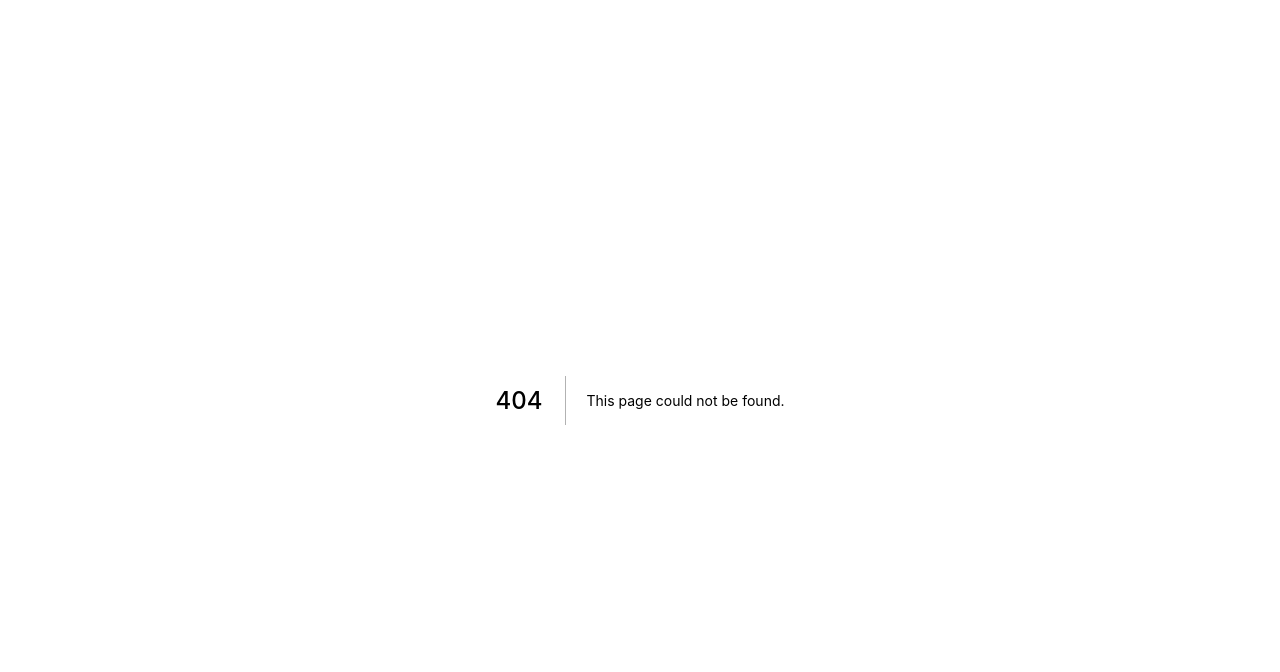
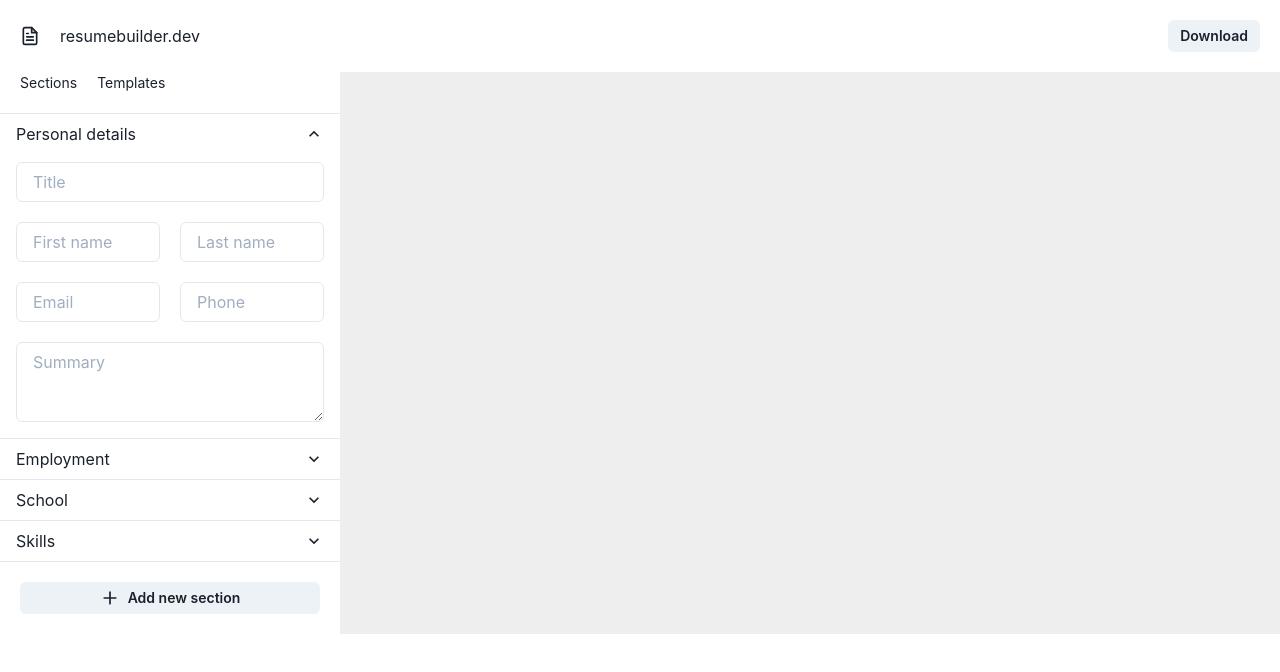
Before and after one commit to malcodeman/resumebuilder.dev, a Next.js app: page /1 in a window 1280 px wide. Before the commit this address had no page. Shown: the top 672 px of the page. Built offline with nearby package versions, Linux system fonts and the light colour scheme.

Commit message:
Adds builder page

```diff
--- /dev/null
+++ b/components/EmploymentSection.tsx
@@ -0,0 +1,51 @@
+import {
+  Box,
+  Grid,
+  AccordionButton,
+  AccordionIcon,
+  AccordionItem,
+  AccordionPanel,
+  Input,
+  GridItem,
+  Textarea,
+  Button,
+} from "@chakra-ui/react";
+import { Plus } from "react-feather";
+
+function EmploymentSection() {
+  return (
+    <AccordionItem>
+      <h2>
+        <AccordionButton>
+          <Box flex="1" textAlign="left">
+            Employment
+          </Box>
+          <AccordionIcon />
+        </AccordionButton>
+      </h2>
+      <AccordionPanel pb={4}>
+        <Grid templateColumns="1fr 1fr" gap="20px" mb="20px">
+          <GridItem colSpan={2}>
+            <Input placeholder="Job title" />
+          </GridItem>
+          <GridItem colSpan={2}>
+            <Input placeholder="Company name" />
+          </GridItem>
+          <Input placeholder="Start date" />
+          <Input placeholder="End date" />
+          <GridItem colSpan={2}>
+            <Input placeholder="City" />
+          </GridItem>
+          <GridItem colSpan={2}>
+            <Textarea placeholder="Description" />
+          </GridItem>
+        </Grid>
+        <Button size="sm" leftIcon={<Plus size={20} />} width="100%">
+          Add employment
+        </Button>
+      </AccordionPanel>
+    </AccordionItem>
+  );
+}
+
+export default EmploymentSection;
--- a/components/Logo.tsx
+++ b/components/Logo.tsx
@@ -1,14 +1,17 @@
 import { Text, Flex, Box } from "@chakra-ui/react";
 import { FileText } from "react-feather";
+import Link from "next/link";
 
 function Logo() {
   return (
-    <Flex alignItems="center">
-      <Box marginRight="20px">
-        <FileText size={20} />
-      </Box>
-      <Text>resumebuilder.dev</Text>
-    </Flex>
+    <Link href="/">
+      <Flex alignItems="center" _hover={{ cursor: "pointer" }}>
+        <Box marginRight="20px">
+          <FileText size={20} />
+        </Box>
+        <Text>resumebuilder.dev</Text>
+      </Flex>
+    </Link>
   );
 }
 
--- /dev/null
+++ b/components/PersonalDetailsSection.tsx
@@ -0,0 +1,42 @@
+import {
+  Box,
+  Grid,
+  AccordionButton,
+  AccordionIcon,
+  AccordionItem,
+  AccordionPanel,
+  Input,
+  GridItem,
+  Textarea,
+} from "@chakra-ui/react";
+
+function PersonalDetailsSection() {
+  return (
+    <AccordionItem>
+      <h2>
+        <AccordionButton>
+          <Box flex="1" textAlign="left">
+            Personal details
+          </Box>
+          <AccordionIcon />
+        </AccordionButton>
+      </h2>
+      <AccordionPanel pb={4}>
+        <Grid templateColumns="1fr 1fr" gap="20px">
+          <GridItem colSpan={2}>
+            <Input placeholder="Title" />
+          </GridItem>
+          <Input placeholder="First name" />
+          <Input placeholder="Last name" />
+          <Input placeholder="Email" />
+          <Input placeholder="Phone" />
+          <GridItem colSpan={2}>
+            <Textarea placeholder="Summary" />
+          </GridItem>
+        </Grid>
+      </AccordionPanel>
+    </AccordionItem>
+  );
+}
+
+export default PersonalDetailsSection;
--- /dev/null
+++ b/components/SchoolSection.tsx
@@ -0,0 +1,48 @@
+import {
+  Box,
+  Grid,
+  AccordionButton,
+  AccordionIcon,
+  AccordionItem,
+  AccordionPanel,
+  Input,
+  GridItem,
+  Textarea,
+  Button,
+} from "@chakra-ui/react";
+import { Plus } from "react-feather";
+
+function SchoolSection() {
+  return (
+    <AccordionItem>
+      <h2>
+        <AccordionButton>
+          <Box flex="1" textAlign="left">
+            School
+          </Box>
+          <AccordionIcon />
+        </AccordionButton>
+      </h2>
+      <AccordionPanel pb={4}>
+        <Grid templateColumns="1fr 1fr" gap="20px" mb="20px">
+          <GridItem colSpan={2}>
+            <Input placeholder="Degree" />
+          </GridItem>
+          <Input placeholder="Start date" />
+          <Input placeholder="End date" />
+          <GridItem colSpan={2}>
+            <Input placeholder="City" />
+          </GridItem>
+          <GridItem colSpan={2}>
+            <Textarea placeholder="Description" />
+          </GridItem>
+        </Grid>
+        <Button size="sm" leftIcon={<Plus size={20} />} width="100%">
+          Add school
+        </Button>
+      </AccordionPanel>
+    </AccordionItem>
+  );
+}
+
+export default SchoolSection;
--- /dev/null
+++ b/components/SkillsSection.tsx
@@ -0,0 +1,40 @@
+import {
+  Box,
+  Grid,
+  AccordionButton,
+  AccordionIcon,
+  AccordionItem,
+  AccordionPanel,
+  Input,
+  GridItem,
+  Textarea,
+  Button,
+} from "@chakra-ui/react";
+import { Plus } from "react-feather";
+
+function SkillsSection() {
+  return (
+    <AccordionItem>
+      <h2>
+        <AccordionButton>
+          <Box flex="1" textAlign="left">
+            Skills
+          </Box>
+          <AccordionIcon />
+        </AccordionButton>
+      </h2>
+      <AccordionPanel pb={4}>
+        <Grid templateColumns="1fr 1fr" gap="20px" mb="20px">
+          <GridItem colSpan={2}>
+            <Input placeholder="Name" />
+          </GridItem>
+        </Grid>
+        <Button size="sm" leftIcon={<Plus size={20} />} width="100%">
+          Add skill
+        </Button>
+      </AccordionPanel>
+    </AccordionItem>
+  );
+}
+
+export default SkillsSection;
--- /dev/null
+++ b/pages/[id].tsx
@@ -0,0 +1,87 @@
+import React from "react";
+import Head from "next/head";
+import { Box, Button, Flex, Grid, Text, Accordion } from "@chakra-ui/react";
+import { Plus } from "react-feather";
+import { useRouter } from "next/router";
+
+import Logo from "../components/Logo";
+import PersonalDetailsSection from "../components/PersonalDetailsSection";
+import EmploymentSection from "../components/EmploymentSection";
+import SchoolSection from "../components/SchoolSection";
+import SkillsSection from "../components/SkillsSection";
+
+type resumeType = {
+  id: string;
+  name: string;
+  updated: number;
+};
+const defaultResume = {
+  id: "",
+  name: "",
+  updated: Date.now(),
+};
+
+function getStorageResume(id: string | string[]) {
+  try {
+    const resumes: resumeType[] =
+      JSON.parse(localStorage.getItem("resumes")) || [];
+    const data = resumes.find((item) => item.id === id) || defaultResume;
+
+    return data;
+  } catch {
+    return defaultResume;
+  }
+}
+
+function Builder() {
+  const router = useRouter();
+  const { id } = router.query;
+  const [resume, setResume] = React.useState<resumeType>(defaultResume);
+
+  React.useEffect(() => {
+    if (id) {
+      setResume(getStorageResume(id));
+    }
+  }, [id]);
+
+  return (
+    <>
+      <Head>
+        <title>{resume.name} - resumebuilder.dev</title>
+      </Head>
+      <Box as="header" padding="20px">
+        <Flex as="nav" justifyContent="space-between">
+          <Logo />
+          <Text>{resume.name}</Text>
+          <Button size="sm">Download</Button>
+        </Flex>
+      </Box>
+      <Grid as="main" templateColumns="340px 1fr">
+        <Flex flexDir="column" overflowY="auto">
+          <Flex alignItems="center" padding="0 20px">
+            <Text fontSize="sm" mr="20px">
+              Sections
+            </Text>
+            <Text fontSize="sm">Templates</Text>
+          </Flex>
+          <Accordion defaultIndex={[0]} allowMultiple padding="20px 0">
+            <PersonalDetailsSection />
+            <EmploymentSection />
+            <SchoolSection />
+            <SkillsSection />
+          </Accordion>
+          <Button
+            size="sm"
+            leftIcon={<Plus size={20} />}
+            margin="0 20px 20px 20px"
+          >
+            Add new section
+          </Button>
+        </Flex>
+        <Box backgroundColor="#EEEEEE" />
+      </Grid>
+    </>
+  );
+}
+
+export default Builder;
```
Also changed, not shown: components/ResumeItem.tsx (+24 -5 lines).
